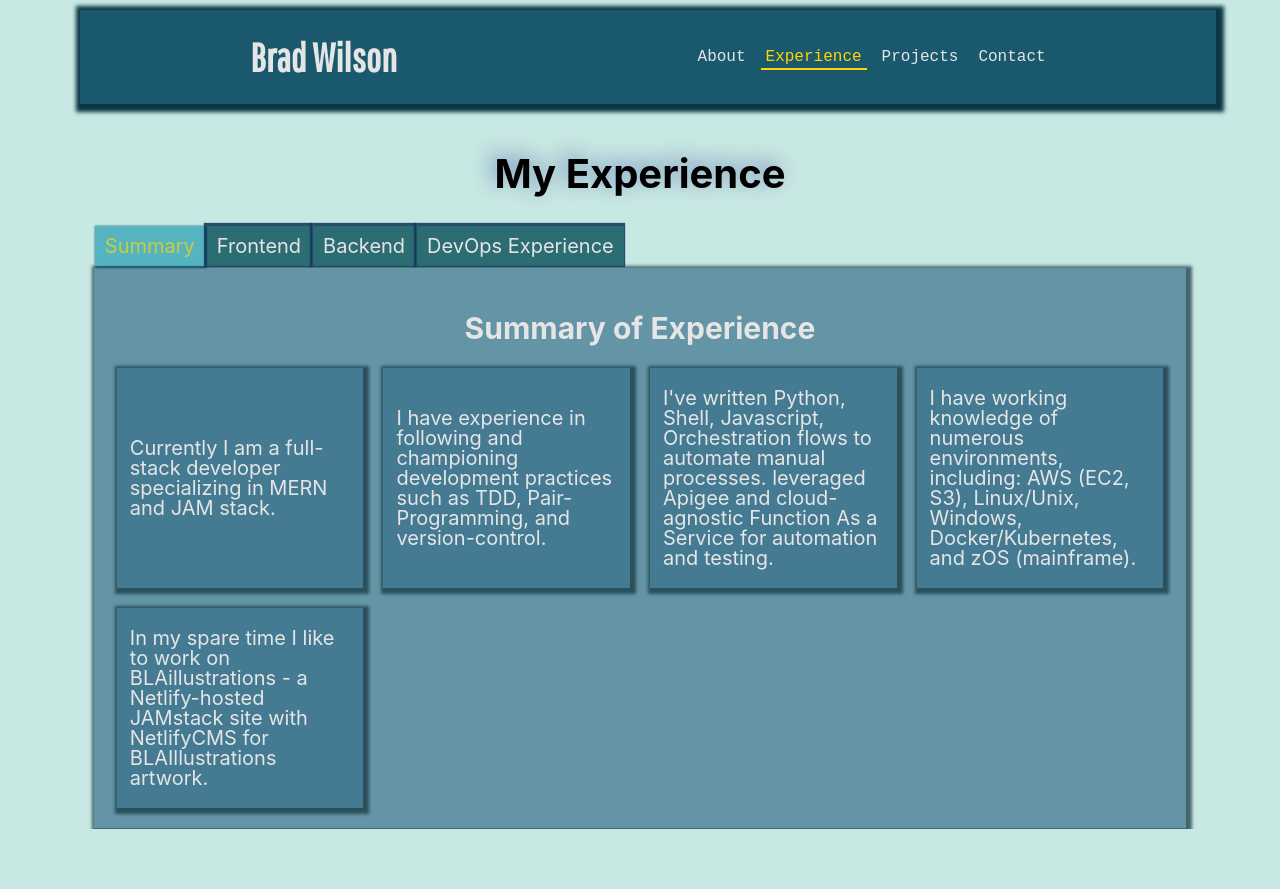
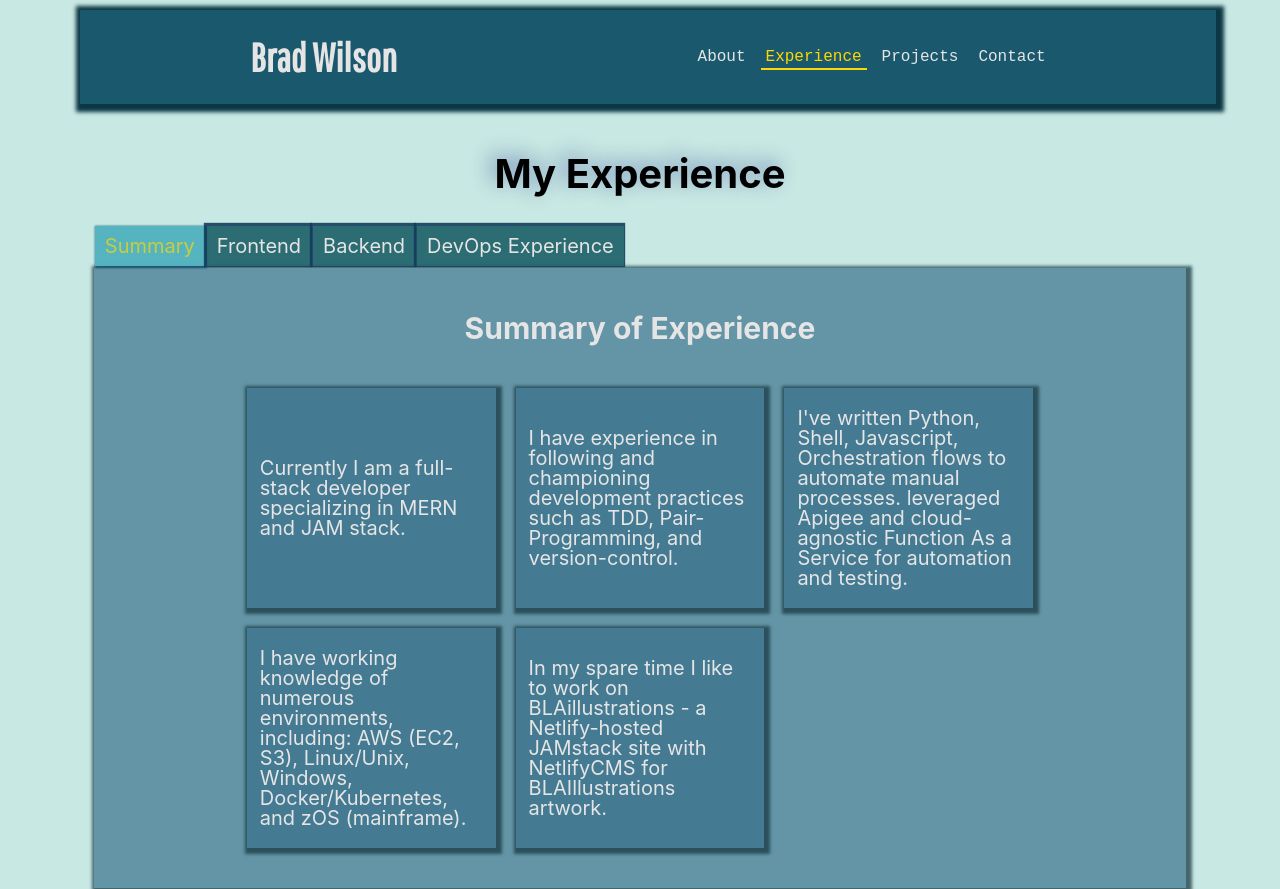
Before and after one commit to bnwilson/bnwilson.github.io, a React (Create React App) app: page / in a window 1280 px wide. Both pictures are taken after a click on the button "Experience". Before the commit the page ends 829 px from the top, so only its background shows below. Built offline with nearby package versions, Linux system fonts and the light colour scheme; a web font is replaced by a local one.

Commit message:
Added Experience compoonent styling

```diff
--- a/src/styles/exp.css
+++ b/src/styles/exp.css
@@ -11,11 +11,17 @@
     min-width: 8rem;
     min-height: 5rem;
     align-content: center;
+    justify-content: center;
     padding: 1rem .65rem;
     background-color: var(--subheader-subheader-color);
     box-shadow: var(--subheader-subheader-color-shadow) 2px 2px 3px 4px;
     color: var(--off-white);
+    transition: .4s;
+}
 
+.experience_card:hover {
+    box-shadow: var(--subheader-subheader-color-shadow) -2px -2px 3px 4px;
+    transition-duration: .5s;
 }
 
 .experience_card-wrapper {
@@ -77,11 +83,11 @@
 .experiences {
     display: grid;
     grid-template-columns: repeat(auto-fill, minmax(10rem, 1fr));
-    grid-auto-rows: auto;
+    grid-auto-rows: minmax(100px, auto);
     grid-auto-flow: row;
     gap: 1rem;
     align-content: start;
-    padding: 0 .5rem;
+    padding: 1rem 7rem;
 }
 
 .experience-wrapper {
```
